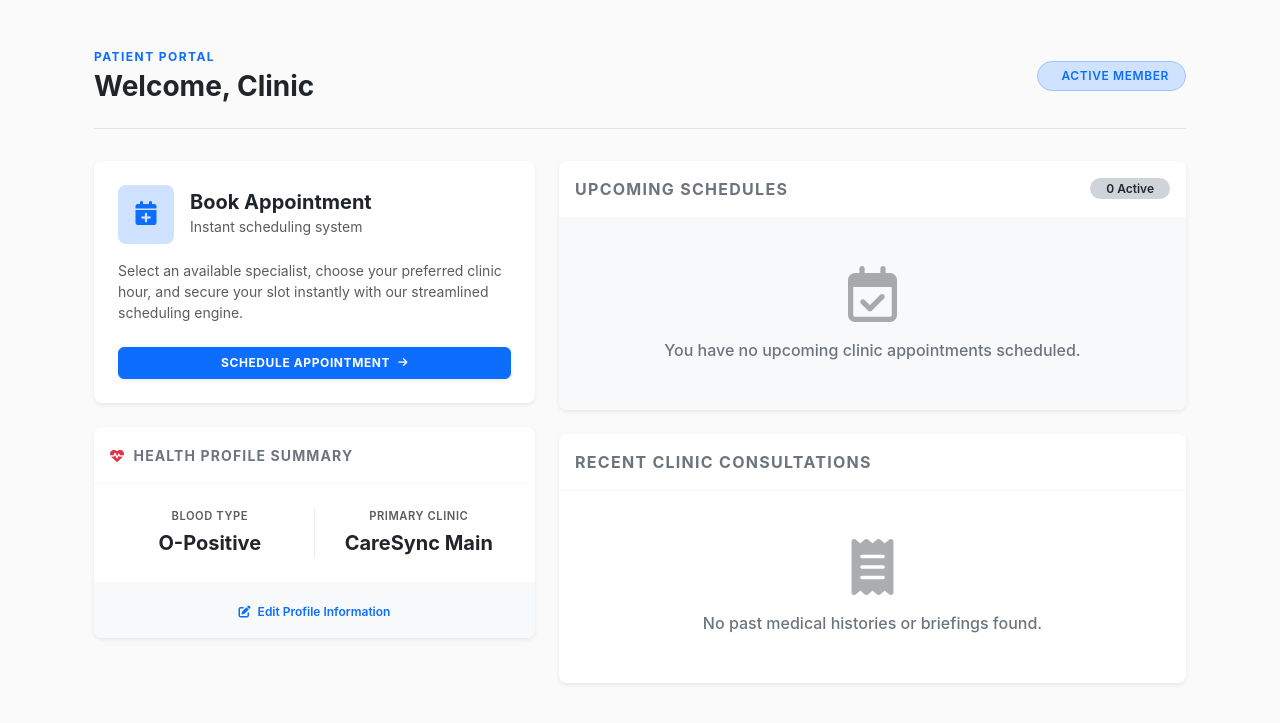
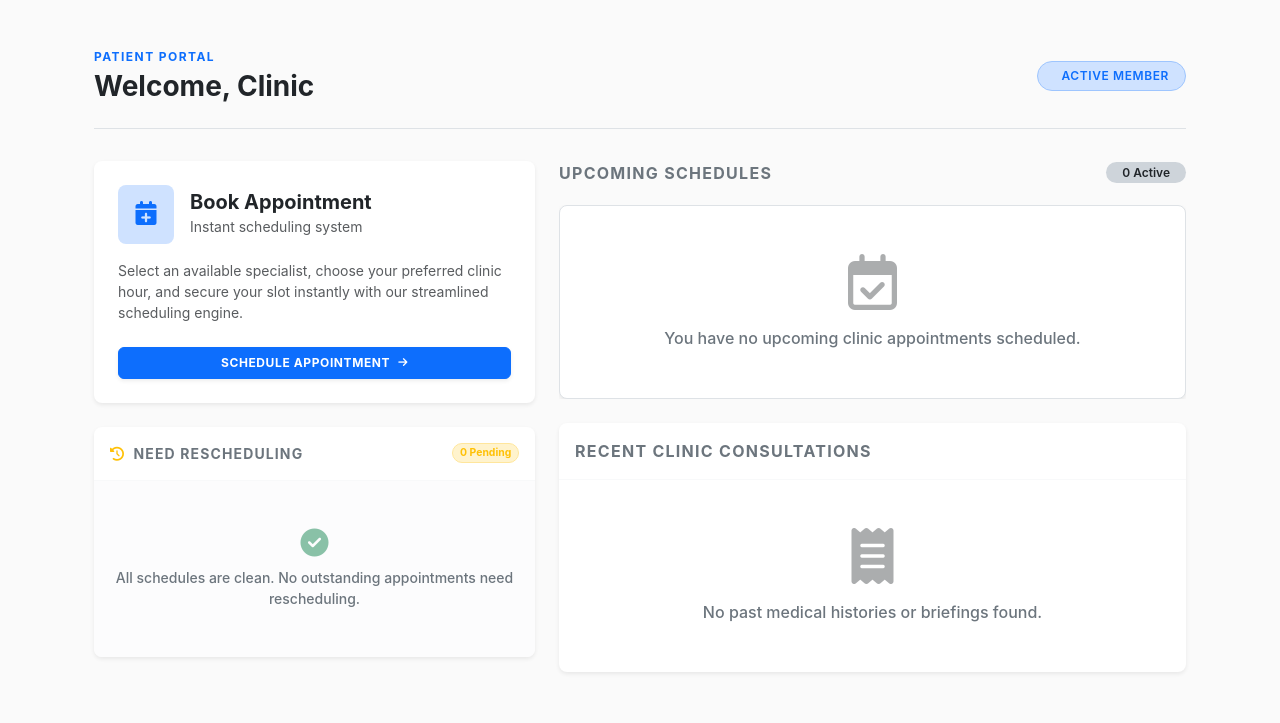
Before and after one commit to jinoestillore-infotech/Clinic-Appointment-System, a Flask app: page /patient/dashboard in a window 1280 px wide. Shown: the part 49-772 px from the top of the page. Run offline with Flask 3, Linux system fonts and the light colour scheme; a user stored in the database is signed in; data that the repository does not hold is empty.

Commit message:
Made changes to the patient's dashboard

```diff
--- a/app/templates/patient/dashboard.html
+++ b/app/templates/patient/dashboard.html
@@ -40,40 +40,66 @@
             </div>
 
             <div class="card border-0 shadow-sm rounded-3 bg-white overflow-hidden">
-                <div class="card-header bg-transparent border-bottom border-light py-3">
+                <div class="card-header bg-transparent border-bottom border-light py-3 d-flex align-items-center justify-content-between">
                     <span class="text-uppercase text-secondary fw-bold small" style="letter-spacing: 0.08em;">
-                        <i class="fa-solid fa-heart-pulse me-1 text-danger"></i> Health Profile Summary
+                        <i class="fa-solid fa-clock-rotate-left me-1 text-warning"></i> Need Rescheduling
+                    </span>
+                    {% set cancel_count = namespace(value=0) %}
+                    {% for appt in past %}
+                        {% if appt.status == 'Cancelled' %}
+                            {% set cancel_count.value = cancel_count.value + 1 %}
+                        {% endif %}
+                    {% endfor %}
+                    <span class="badge bg-warning-subtle text-warning border border-warning-subtle rounded-pill px-2.5 py-1.5 fw-bold" style="font-size: 0.65rem;">
+                        {{ cancel_count.value }} Pending
                     </span>
                 </div>
-                <div class="card-body py-4 px-3">
-                    <div class="row g-2 text-center">
-                        <div class="col-6 border-end border-light-subtle">
-                            <span class="text-muted text-uppercase fw-semibold d-block small mb-1" style="font-size: 0.7rem; letter-spacing: 0.05em;">Blood Type</span>
-                            <strong class="text-dark fs-5 fw-bold">O-Positive</strong>
+                <div class="card-body p-0 bg-light-subtle" style="max-height: 280px; overflow-y: auto;">
+                    {% if cancel_count.value == 0 %}
+                        <div class="text-center py-5 px-3">
+                            <div class="text-muted mb-2">
+                                <i class="fa-solid fa-circle-check fs-3 opacity-50 text-success"></i>
                             </div>
-                        <div class="col-6">
-                            <span class="text-muted text-uppercase fw-semibold d-block small mb-1" style="font-size: 0.7rem; letter-spacing: 0.05em;">Primary Clinic</span>
-                            <strong class="text-dark fs-5 fw-bold">CareSync Main</strong>
+                            <p class="text-secondary small fw-medium mb-0">All schedules are clean. No outstanding appointments need rescheduling.</p>
                         </div>
+                    {% else %}
+                        {% for appt in past %}
+                            {% if appt.status == 'Cancelled' %}
+                                <div class="p-3 border-bottom border-light bg-white card-hover">
+                                    <div class="d-flex justify-content-between align-items-start gap-2">
+                                        <div class="border-start border-4 border-warning ps-2">
+                                            <strong class="text-dark d-block" style="font-size: 0.85rem;">Dr. {{ appt.doc_first }} {{ appt.doc_last }}</strong>
+                                            <span class="text-muted d-block" style="font-size: 0.7rem;">{{ appt.specialization }}</span>
+                                            <span class="text-danger d-block mt-1 fw-bold" style="font-size: 0.7rem;">
+                                                Was: {{ appt.appointment_date }} @ {{ appt.appointment_time }}
+                                            </span>
                                         </div>
+                                        <a href="{{ url_for('patient.book', doctor_id=appt.doctor_id, symptoms=appt.symptoms_brief, reschedule_id=appt.id) }}" class="btn btn-warning btn-sm rounded-2 fw-bold px-2.5 py-1.5 text-uppercase text-nowrap" style="font-size: 0.65rem; letter-spacing: 0.05em;">
+                                            <i class="fa-solid fa-arrows-rotate me-1"></i> Reschedule
+                                        </a>
                                     </div>
-                <div class="card-footer bg-light border-0 text-center py-3">
-                    <a href="#" class="text-primary small fw-semibold text-decoration-none card-hover-link" style="font-size: 0.75rem;">
-                        <i class="fa-solid fa-pen-to-square me-1"></i> Edit Profile Information
-                    </a>
+                                    {% if appt.symptoms_brief %}
+                                        <div class="mt-2 text-muted p-2 rounded-1 bg-light border border-light-subtle" style="font-size: 0.7rem; line-height: 1.3;">
+                                            <strong>Note:</strong> {{ appt.symptoms_brief }}
+                                        </div>
+                                    {% endif %}
+                                </div>
+                            {% endif %}
+                        {% endfor %}
+                    {% endif %}
                 </div>
             </div>
         </div>
 
         <div class="col-12 col-lg-7">
-            <div class="card border-0 shadow-sm rounded-3 mb-4 bg-white overflow-hidden">
-                <div class="card-header bg-transparent border-bottom border-light py-3 d-flex align-items-center justify-content-between">
+            <div class="d-flex align-items-center justify-content-between pb-3 mb-1">
                 <span class="text-uppercase text-secondary fw-bold mb-0" style="letter-spacing: 0.08em;">Upcoming Schedules</span>
                 <span class="badge bg-dark-subtle text-dark rounded-pill px-3 py-1.5 fw-semibold small">{{ upcoming|length }} Active</span>
             </div>
-                <div class="card-body p-0 bg-light" style="max-height: 500px; overflow-y: auto;">
+
+            <div class="custom-scroll-container mb-4" style="max-height: 520px; overflow-y: auto;">
                 {% if not upcoming %}
-                        <div class="text-center py-5 px-3">
+                    <div class="bg-white text-center py-5 px-3 rounded-3 shadow-sm border">
                         <div class="text-muted mb-3">
                             <i class="fa-regular fa-calendar-check display-4 opacity-50"></i>
                         </div>
@@ -81,7 +107,7 @@
                     </div>
                 {% else %}
                     {% for appt in upcoming %}
-                            <div class="p-4 rounded-3 border border-danger-subtle position-relative card-hover mb-2 m-2 m-sm-4">
+                        <div class="card border-0 shadow-sm rounded-3 bg-white p-4 position-relative card-hover mb-3">
                             <div class="d-flex flex-column flex-sm-row justify-content-between align-items-start gap-3">
                                 <div class="border-start border-4 border-primary ps-3">
                                     <span class="text-uppercase text-primary fw-bold d-inline-flex align-items-center gap-1 mb-1 small" style="font-size: 0.75rem; letter-spacing: 0.05em;">
@@ -129,7 +155,6 @@
                     {% endfor %}
                 {% endif %}
             </div>
-            </div>
 
             <div class="card border-0 shadow-sm rounded-3 bg-white overflow-hidden">
                 <div class="card-header bg-transparent border-bottom border-light py-3">
@@ -145,6 +170,7 @@
                         </div>
                     {% else %}
                         {% for appt in past %}
+                            {% if appt.status == 'Completed' %}
                                 <div class="p-4 border-bottom border-light-subtle">
                                     <div class="d-flex justify-content-between align-items-start gap-3">
                                         <div>
@@ -156,19 +182,10 @@
                                                 <i class="fa-regular fa-calendar-check"></i> Consulted on {{ appt.appointment_date }}
                                             </div>
                                         </div>
-                                    <span class="badge rounded-pill px-2.5 py-1.5 small fw-bold text-uppercase border
-                                        {% if appt.status == 'Completed' %}bg-success-subtle text-success border-success-subtle{% else %}bg-secondary-subtle text-secondary border-secondary-subtle{% endif %}" style="font-size: 0.65rem;">
+                                        <span class="badge rounded-pill px-2.5 py-1.5 small fw-bold text-uppercase border bg-success-subtle text-success border-success-subtle" style="font-size: 0.65rem;">
                                             {{ appt.status }}
                                         </span>
                                     </div>
-                                {% if appt.status == 'Cancelled' %}
-                                    <div class="mt-3">
-                                        <!-- Modified: Passing original cancelled appt.id as reschedule_id parameter -->
-                                        <a href="{{ url_for('patient.book', doctor_id=appt.doctor_id, symptoms=appt.symptoms_brief, reschedule_id=appt.id) }}" class="btn btn-primary rounded-2 fw-bold py-2 px-3 text-uppercase d-inline-flex align-items-center gap-2" style="font-size: 0.7rem; letter-spacing: 0.05em;">
-                                            <i class="fa-solid fa-arrows-rotate"></i> Reschedule
-                                        </a>
-                                    </div>
-                                {% endif %}
                                     {% if appt.medical_notes %}
                                         <div class="mt-3 p-3 bg-white rounded-2 border border-secondary-subtle">
                                             <span class="text-uppercase text-success d-block fw-bold mb-1" style="font-size: 0.7rem; letter-spacing: 0.05em;">
@@ -178,6 +195,7 @@
                                         </div>
                                     {% endif %}
                                 </div>
+                            {% endif %}
                         {% endfor %}
                     {% endif %}
                 </div>
@@ -221,10 +239,25 @@
 </div>
 
 <style>
-    .card-hover { transition: background-color 0.2s ease; }
-    .card-hover:hover { background-color: var(--bs-gutter-x, #fafafa); }
+    .card-hover { transition: transform 0.2s ease, box-shadow 0.2s ease, background-color 0.2s ease; }
+    .card-hover:hover { background-color: #fafafa; transform: translateY(-2px); box-shadow: 0 .5rem 1rem rgba(0,0,0,.08)!important; }
     .card-hover-link { transition: opacity 0.2s ease; }
     .card-hover-link:hover { opacity: 0.8; text-decoration: underline !important; }
+
+    /* Custom elegant thin scrollbar style */
+    .custom-scroll-container::-webkit-scrollbar {
+        width: 5px;
+    }
+    .custom-scroll-container::-webkit-scrollbar-track {
+        background: transparent;
+    }
+    .custom-scroll-container::-webkit-scrollbar-thumb {
+        background: #ddd;
+        border-radius: 10px;
+    }
+    .custom-scroll-container::-webkit-scrollbar-thumb:hover {
+        background: #bbb;
+    }
 </style>
 
 <script>
```
Lines whose indentation alone changed are shown as unchanged.
